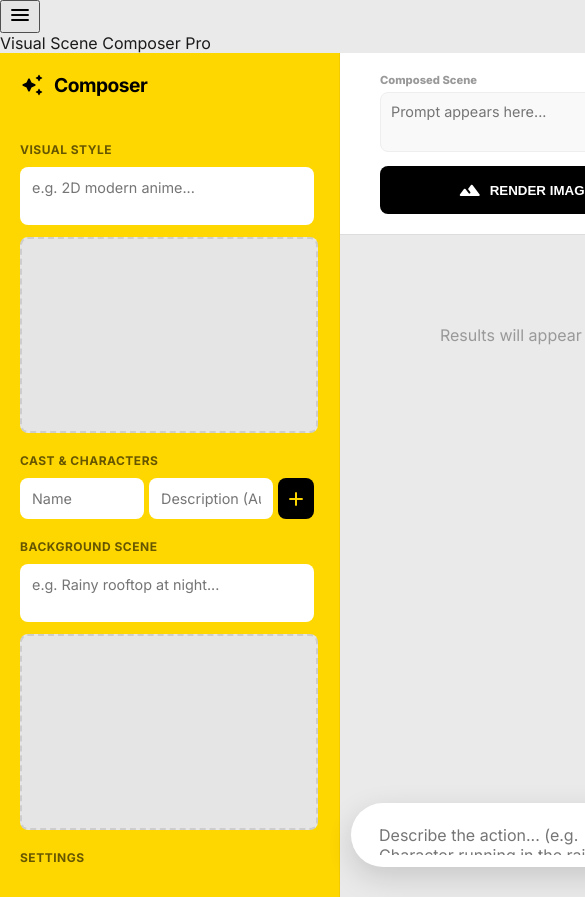
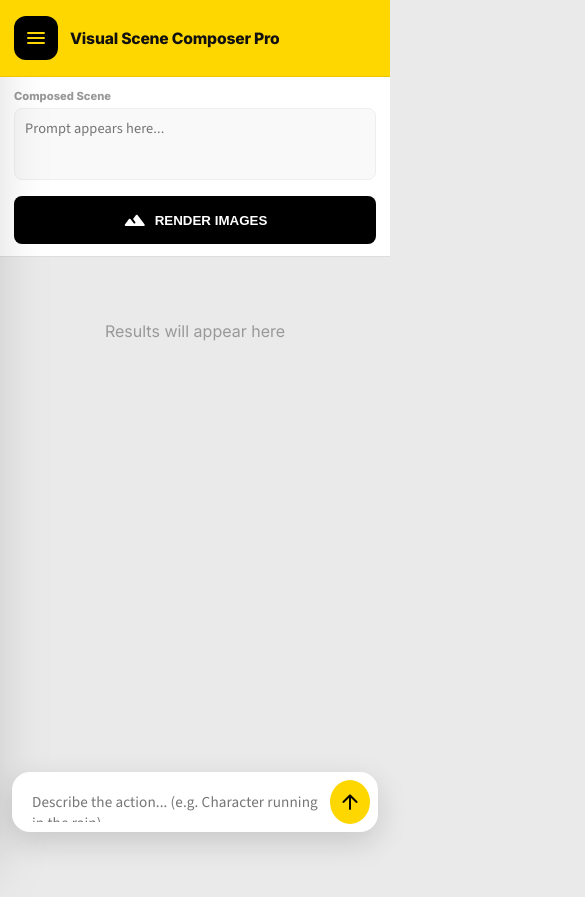
Before and after one commit to simplisticrahul/visualscenecomposer, a plain HTML site: page index.html in a window 390 px wide. Shown: the top 897 px of the page, 585 px wide, since content can reach past the window. After the commit the page ends 865 px from the top, so only its background shows below. Drawn offline with nearby package versions, Linux system fonts and the light colour scheme; no server answers.

Commit message:
Update style.css

```diff
--- a/style.css
+++ b/style.css
@@ -33,6 +33,7 @@ body {
     box-sizing: border-box;
     border-right: 1px solid rgba(0,0,0,0.05);
     flex-shrink: 0;
+    transition: width 0.22s ease, padding 0.22s ease, transform 0.22s ease;
 }
 
 .brand {
@@ -161,7 +162,7 @@ input:focus, textarea:focus, select:focus { outline: none; border-color: #000; }
 /* PREVIEW BOXES */
 .bg-thumb-container {
     width: 100%;
-    height: 140px;
+    height: 100%;
     background: #e5e5e5;
     border-radius: 8px;
     overflow: hidden;
@@ -191,14 +192,13 @@ input:focus, textarea:focus, select:focus { outline: none; border-color: #000; }
 .prompt-box {
     background: #f9f9f9;
     border: 1px solid #eee;
-    height: 60px;
+    height: 70px;
     margin-bottom: 10px;
 }
 
 /* Adjust for Desktop (e.g., screens wider than 768px) */
 @media (min-width: 768px) {
     .prompt-box {
-        /* Add enough space to clear the nav button */
         margin-bottom: 80px;
     }
 }
@@ -224,7 +224,7 @@ input:focus, textarea:focus, select:focus { outline: none; border-color: #000; }
 .image-card img { width: 100%; height: 100%; object-fit: cover; }
 .empty-state { grid-column: 1/-1; text-align: center; color: #999; margin-top: 50px; }
 
-/* Floating Bar */
+/* Floating Bar (original; overridden by fix at end) */
 .floating-bar-wrapper {
     position: absolute; bottom: 30px; left: 0; right: 0;
     display: flex; justify-content: center; pointer-events: none;
@@ -252,7 +252,7 @@ input:focus, textarea:focus, select:focus { outline: none; border-color: #000; }
 .loading-spinner.small { width: 14px; height: 14px; border-width: 2px; }
 @keyframes spin { 0% { transform: rotate(0deg); } 100% { transform: rotate(360deg); } }
 
-/* ================= ADDED CSS ================= */
+/* Download button */
 .btn-download-img {
     position: absolute;
     bottom: 12px;
@@ -272,10 +272,247 @@ input:focus, textarea:focus, select:focus { outline: none; border-color: #000; }
     border: 1px solid rgba(0,0,0,0.1);
     z-index: 2;
 }
-
 .btn-download-img:hover {
     background: #000;
     color: var(--whisk-yellow);
     transform: scale(1.1) rotate(-5deg);
     border-color: #000;
 }
+
+/* =========================
+   RESPONSIVE (Mobile + Tablet)
+   ========================= */
+
+/* Fix flex overflow issues so inner scrollers work reliably */
+.sidebar,
+.main-content,
+.scroll-content,
+.gallery-area {
+  min-height: 0;
+}
+
+/* Use modern viewport units on mobile browsers */
+body {
+  min-height: 100dvh;
+  overflow-x: hidden;
+}
+
+@media (max-width: 900px) {
+  .whisk-layout {
+    flex-direction: column;
+    height: 100dvh;
+    width: 100vw;
+  }
+
+  .studio-header {
+    padding: 12px 14px;
+  }
+
+  .prompt-box {
+    height: 72px;
+    margin-bottom: 12px;
+  }
+
+  .gallery-area {
+    padding: 14px;
+    padding-bottom: 120px;
+  }
+
+  .image-grid {
+    grid-template-columns: repeat(auto-fill, minmax(170px, 1fr));
+    gap: 12px;
+  }
+
+  .image-card {
+    border-radius: 12px;
+  }
+
+  .floating-bar-wrapper {
+    bottom: 12px;
+    padding: 0 12px;
+  }
+
+  .floating-bar {
+    width: 100%;
+    max-width: 100%;
+    border-radius: 18px;
+    padding: 8px;
+  }
+
+  #actionInput {
+    padding: 10px 12px;
+    font-size: 0.95rem;
+  }
+
+  .btn-action-primary {
+    width: 44px;
+    height: 44px;
+  }
+
+  .config-grid { flex-wrap: wrap; }
+  .char-input-group { flex-wrap: wrap; }
+  .char-input-group input[type="text"] { flex: 1 1 160px; }
+}
+
+@media (max-width: 420px) {
+  .image-grid {
+    grid-template-columns: repeat(auto-fill, minmax(150px, 1fr));
+  }
+
+  .brand h1 {
+    font-size: 1.05rem;
+  }
+}
+
+/* =========================
+   SIDEBAR TOGGLE BUTTON (Always visible)
+   ========================= */
+
+/* Always show the sidebar toggle button (desktop + mobile) */
+.mobile-menu-btn{
+  display:inline-flex;
+  border:none;
+  background:#000;
+  color:var(--whisk-yellow);
+  width:44px;
+  height:44px;
+  border-radius:12px;
+  cursor:pointer;
+  align-items:center;
+  justify-content:center;
+  flex: 0 0 auto;
+}
+
+/* Make room for the button in header */
+.studio-header{
+  display:flex;
+  align-items:flex-start;
+  gap:10px;
+}
+.prompt-studio-box{ flex: 1; }
+
+/* Backdrop base */
+.sidebar-backdrop{
+  display:none;
+}
+
+/* Desktop collapse mode (button toggles .sidebar-collapsed) */
+.whisk-layout.sidebar-collapsed .sidebar{
+  width: 0 !important;
+  padding: 0 !important;
+  border-right: none !important;
+  overflow: hidden !important;
+}
+.whisk-layout.sidebar-collapsed .sidebar > *{
+  display:none;
+}
+
+/* =========================
+   PHONE UX: Sidebar Drawer
+   ========================= */
+
+@media (max-width: 900px){
+  /* Off-canvas drawer */
+  .sidebar{
+    position:fixed;
+    top:0;
+    left:0;
+    height:100dvh;
+    width:min(92vw, 380px);
+    z-index:1000;
+    transform:translateX(-105%);
+    box-shadow: 0 20px 60px rgba(0,0,0,0.25);
+    border-right:none;
+  }
+
+  .sidebar-backdrop{
+    display:block;
+    position:fixed;
+    inset:0;
+    background: rgba(0,0,0,0.35);
+    backdrop-filter: blur(2px);
+    z-index:999;
+    opacity:0;
+    pointer-events:none;
+    transition: opacity 0.22s ease;
+  }
+
+  .whisk-layout.sidebar-open .sidebar{ transform:translateX(0); }
+  .whisk-layout.sidebar-open .sidebar-backdrop{ opacity:1; pointer-events:auto; }
+}
+
+/* =========================
+   FIX: Floating action bar hidden under browser UI
+   ========================= */
+
+.floating-bar-wrapper{
+  position: fixed; /* was absolute */
+  left: 0;
+  right: 0;
+  bottom: calc(12px + env(safe-area-inset-bottom, 0px));
+  z-index: 2000;
+}
+
+/* Ensure the scrolling content never goes behind the floating bar */
+.gallery-area{
+  padding-bottom: calc(160px + env(safe-area-inset-bottom, 0px));
+}
+
+/* Keep main content from clipping fixed elements on some browsers */
+.main-content{ overflow: visible; }
+/* =========================
+   TOP APP BAR
+   ========================= */
+.top-appbar{
+  position: sticky;
+  top: 0;
+  z-index: 3000;
+  height: 56px;
+  display: flex;
+  align-items: center;
+  gap: 12px;
+  padding: 10px 14px;
+  background: var(--whisk-yellow);
+  border-bottom: 1px solid rgba(0,0,0,0.08);
+}
+
+.appbar-title{
+  font-weight: 800;
+  color: #111;
+  font-size: 0.98rem;
+  letter-spacing: -0.2px;
+  white-space: nowrap;
+  overflow: hidden;
+  text-overflow: ellipsis;
+}
+
+/* Workspace fills remaining height below top bar */
+.whisk-layout{
+  height: calc(100dvh - 56px);
+}
+/* =========================
+   MOBILE FIX: Sidebar fields hidden by bottom action bar
+   ========================= */
+
+@media (max-width: 900px){
+  /* Extra space so last fields (like Seed) stay scrollable into view */
+  .sidebar .scroll-content{
+    padding-bottom: calc(180px + env(safe-area-inset-bottom, 0px));
+  }
+
+  /* When sidebar drawer is open, hide the bottom action bar (prevents overlap) */
+  .whisk-layout.sidebar-open .floating-bar-wrapper{
+    display: none;
+  }
+}
+/* Professional input typography */
+input[type="text"], input[type="number"], textarea, select{
+  font-family: "Source Sans 3", ui-sans-serif, system-ui, -apple-system, "Segoe UI", Roboto, Helvetica, Arial;
+  font-weight: 500;
+  letter-spacing: 0.1px;
+}
+
+#promptOutput, #actionInput{
+  font-weight: 500;
+  line-height: 1.35;
+}
```
